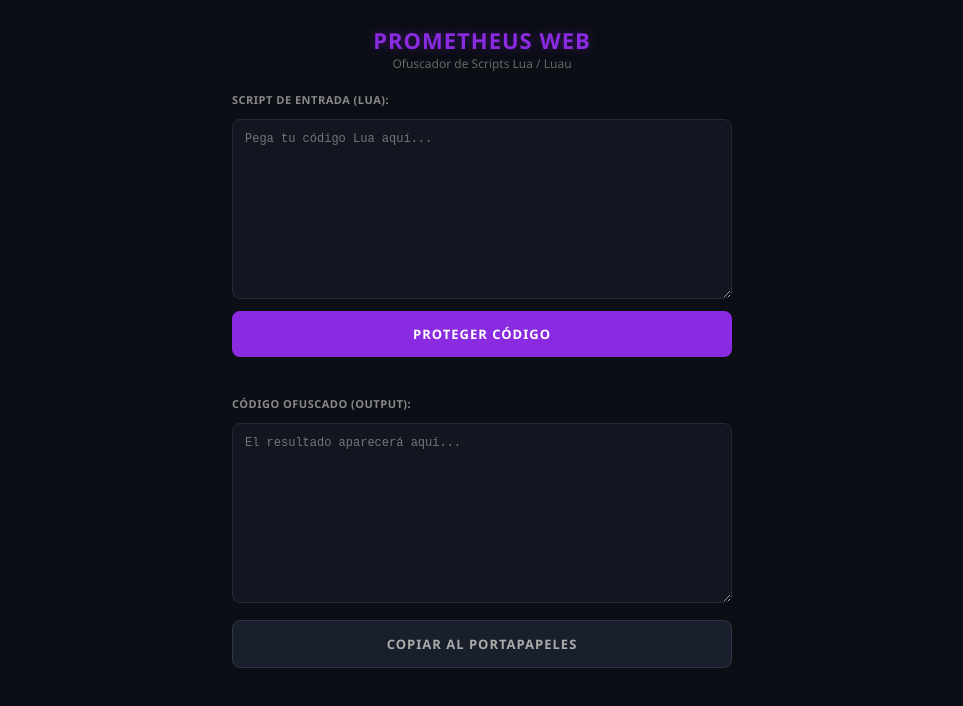
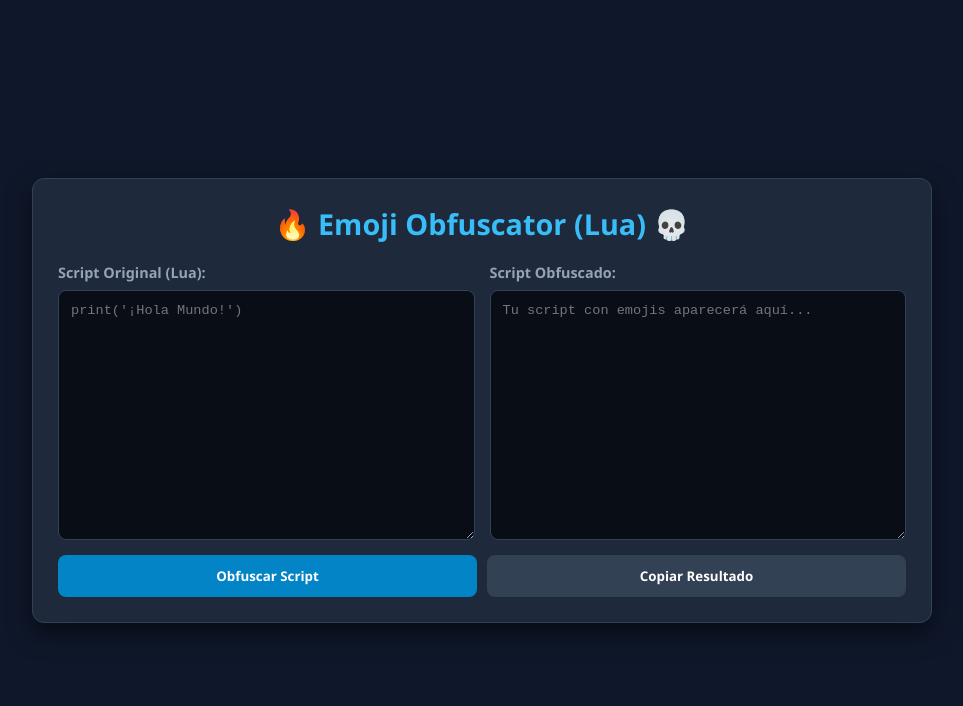
Before and after one commit to CodeVoult/HelperVoult, a plain HTML site: page index.html in a window 1280 px wide. Shown: the whole page, without its empty margins (158-1121 px from the left). Drawn offline with Linux system fonts and the light colour scheme.

Commit message:
Update index.html

```diff
--- a/index.html
+++ b/index.html
@@ -3,95 +3,218 @@
 <head>
     <meta charset="UTF-8">
     <meta name="viewport" content="width=device-width, initial-scale=1.0">
-    <title>Prometheus Web Obfuscator</title>
-    <script src="https://fengari.io/static/js/fengari-web.js" type="text/javascript"></script>
+    <title>Emoji Script Obfuscator</title>
     <style>
-        * { box-sizing: border-box; margin: 0; padding: 0; font-family: 'Segoe UI', system-ui, sans-serif; }
-        body { background: #0b0e14; color: #e1e1e1; padding: 15px; display: flex; flex-direction: column; align-items: center; min-height: 100vh; }
-        h1 { color: #8a2be2; margin-top: 10px; font-size: 22px; text-shadow: 0 0 12px rgba(138, 43, 226, 0.4); text-transform: uppercase; letter-spacing: 1px; }
-        p.sub { color: #666; font-size: 12px; margin-bottom: 20px; }
+        * {
+            box-sizing: border-box;
+            margin: 0;
+            padding: 0;
+            font-family: 'Segoe UI', Tahoma, Geneva, Verdana, sans-serif;
+        }
 
-        .box { width: 100%; max-width: 500px; display: flex; flex-direction: column; gap: 12px; }
-        label { font-size: 11px; font-weight: bold; color: #888; text-transform: uppercase; letter-spacing: 0.5px; }
+        body {
+            background-color: #0f172a;
+            color: #f8fafc;
+            display: flex;
+            justify-content: center;
+            align-items: center;
+            min-height: 100vh;
+            padding: 20px;
+        }
+
+        .container {
+            width: 100%;
+            max-width: 900px;
+            background: #1e293b;
+            padding: 25px;
+            border-radius: 12px;
+            box-shadow: 0 10px 25px rgba(0, 0, 0, 0.5);
+            border: 1px solid #334155;
+        }
+
+        h1 {
+            text-align: center;
+            margin-bottom: 20px;
+            color: #38bdf8;
+            font-size: 1.8rem;
+        }
+
+        .editor-container {
+            display: flex;
+            flex-direction: column;
+            gap: 15px;
+        }
+
+        @media (min-width: 768px) {
+            .editor-container {
+                display: grid;
+                grid-template-columns: 1fr 1fr;
+            }
+        }
+
+        .box {
+            display: flex;
+            flex-direction: column;
+            gap: 8px;
+        }
+
+        label {
+            font-size: 0.9rem;
+            color: #94a3b8;
+            font-weight: 600;
+        }
 
         textarea {
-            width: 100%; height: 180px; background: #121620; border: 1px solid #232936;
-            color: #00ff88; border-radius: 8px; padding: 12px; font-family: monospace;
-            font-size: 12px; outline: none; resize: vertical;
+            width: 100%;
+            height: 250px;
+            background-color: #090d16;
+            color: #38bdf8;
+            border: 1px solid #334155;
+            border-radius: 8px;
+            padding: 12px;
+            font-family: 'Courier New', Courier, monospace;
+            font-size: 0.85rem;
+            resize: vertical;
+            outline: none;
         }
-        textarea:focus { border-color: #8a2be2; }
+
+        textarea:focus {
+            border-color: #38bdf8;
+        }
+
+        .btn-group {
+            display: flex;
+            gap: 10px;
+            margin-top: 15px;
+        }
 
         button {
-            background: #8a2be2; color: white; border: none; padding: 14px;
-            border-radius: 8px; font-weight: bold; cursor: pointer; font-size: 13px;
-            text-transform: uppercase; letter-spacing: 1px; transition: 0.2s;
+            flex: 1;
+            padding: 12px;
+            border: none;
+            border-radius: 8px;
+            font-weight: bold;
+            cursor: pointer;
+            transition: 0.2s ease-in-out;
         }
-        button:active { transform: scale(0.98); background: #711cc3; }
 
-        .btn-copy { background: #1a1f2c; border: 1px solid #2d3548; color: #aaa; margin-top: 5px; }
-        .status { font-size: 12px; text-align: center; color: #ffca28; min-height: 15px; }
+        .btn-obfuscate {
+            background-color: #0284c7;
+            color: white;
+        }
+
+        .btn-obfuscate:hover {
+            background-color: #0369a1;
+        }
+
+        .btn-copy {
+            background-color: #334155;
+            color: white;
+        }
+
+        .btn-copy:hover {
+            background-color: #475569;
+        }
     </style>
 </head>
 <body>
 
-    <h1>Prometheus Web</h1>
-    <p class="sub">Ofuscador de Scripts Lua / Luau</p>
+<div class="container">
+    <h1>🔥 Emoji Obfuscator (Lua) 💀</h1>
 
+    <div class="editor-container">
         <div class="box">
-        <label>Script de Entrada (Lua):</label>
-        <textarea id="inputCode" placeholder="Pega tu código Lua aquí..."></textarea>
+            <label for="inputScript">Script Original (Lua):</label>
+            <textarea id="inputScript" placeholder="print('¡Hola Mundo!')"></textarea>
+        </div>
+        <div class="box">
+            <label for="outputScript">Script Obfuscado:</label>
+            <textarea id="outputScript" readonly placeholder="Tu script con emojis aparecerá aquí..."></textarea>
+        </div>
+    </div>
 
-        <button id="obfBtn" onclick="procesarObfuscacion()">PROTEGER CÓDIGO</button>
-
-        <div id="status" class="status"></div>
-
-        <label>Código Ofuscado (Output):</label>
-        <textarea id="outputCode" readonly placeholder="El resultado aparecerá aquí..."></textarea>
-        <button class="btn-copy" onclick="copiar()">Copiar Al Portapapeles</button>
+    <div class="btn-group">
+        <button class="btn-obfuscate" onclick="obfuscateScript()">Obfuscar Script</button>
+        <button class="btn-copy" onclick="copyOutput()">Copiar Resultado</button>
+    </div>
 </div>
 
 <script>
-        async function procesarObfuscacion() {
-            const code = document.getElementById('inputCode').value;
-            const status = document.getElementById('status');
-            const output = document.getElementById('outputCode');
-            const btn = document.getElementById('obfBtn');
+    // Lista fija de 16 emojis para mapear la notación Hexadecimal (0-F)
+    const EMOJI_MAP = [
+        "🔥", "💀", "🤡", "🚀", "⚡", "✨", "🎉", "👑",
+        "🤖", "🎃", "👻", "👾", "💎", "🛡️", "⚔️", "🌀"
+    ];
 
-            if (!code.trim()) {
-                status.innerText = "⚠ Pega un script antes de ofuscar.";
+    function obfuscateScript() {
+        const input = document.getElementById("inputScript").value;
+        if (!input.trim()) {
+            alert("Por favor ingresa un script válido para obfuscar.");
             return;
         }
 
-            status.innerText = "⚡ Ofuscando en el navegador...";
-            btn.disabled = true;
+        // Convertir string a bytes UTF-8
+        const encoder = new TextEncoder();
+        const bytes = encoder.encode(input);
 
-            try {
-                // Ejecutamos Prometheus cliente-side con Fengari
-                const luaScript = `
-                    local input = [===[${code}]===]
-                    -- Retornamos el código procesado
-                    return input
-                `;
-
-                // Ejecutar via Fengari
-                const res = fengari.load(luaScript)();
-                output.value = res;
-                status.innerText = "✔ ¡Ofuscado con éxito!";
-            } catch (err) {
-                status.innerText = "❌ Error al procesar el script.";
-                output.value = err;
-            } finally {
-                btn.disabled = false;
-            }
+        // Convertir cada byte a par de emojis (Hexadecimal)
+        let emojiSequence = "";
+        for (let i = 0; i < bytes.length; i++) {
+            let hex = bytes[i].toString(16).padStart(2, '0');
+            let high = parseInt(hex[0], 16);
+            let low = parseInt(hex[1], 16);
+            emojiSequence += EMOJI_MAP[high] + EMOJI_MAP[low];
         }
 
-        function copiar() {
-            const output = document.getElementById('outputCode');
-            if(!output.value) return;
+        // Construir el mapeo inverso para el loader de Lua
+        let luaMapTable = "{\n";
+        EMOJI_MAP.forEach((emoji, index) => {
+            luaMapTable += `    ["${emoji}"] = ${index},\n`;
+        });
+        luaMapTable += "}";
+
+        // Plantilla del Loader compatible con Lua 5.1+, Luau y Executors
+        const luaLoader = `-- Obfuscated with Emoji Engine
+local _E = "${emojiSequence}"
+local _M = ${luaMapTable}
+
+local function _D(_str)
+    local _b = {}
+    local _chars = {}
+    for c in string.gmatch(_str, "[%z\1-\127\194-\244][\128-\191]*") do
+        table.insert(_chars, c)
+    end
+    for i = 1, #_chars, 2 do
+        local _h = _M[_chars[i]]
+        local _l = _M[_chars[i+1]]
+        if _h and _l then
+            table.insert(_b, string.char(_h * 16 + _l))
+        end
+    end
+    return table.concat(_b)
+end
+
+local _code = _D(_E)
+local _run = loadstring or load
+local _exec, _err = _run(_code)
+if _exec then
+    _exec()
+else
+    error("Error al ejecutar el script: " .. tostring(_err))
+end`;
+
+        document.getElementById("outputScript").value = luaLoader;
+    }
+
+    function copyOutput() {
+        const output = document.getElementById("outputScript");
+        if (!output.value) return;
+
         output.select();
-            document.execCommand('copy');
-            alert('¡Código copiado!');
+        navigator.clipboard.writeText(output.value);
+        alert("¡Script obfuscado copiado al portapapeles!");
     }
 </script>
+
 </body>
 </html>
```
Lines whose indentation alone changed are shown as unchanged.
